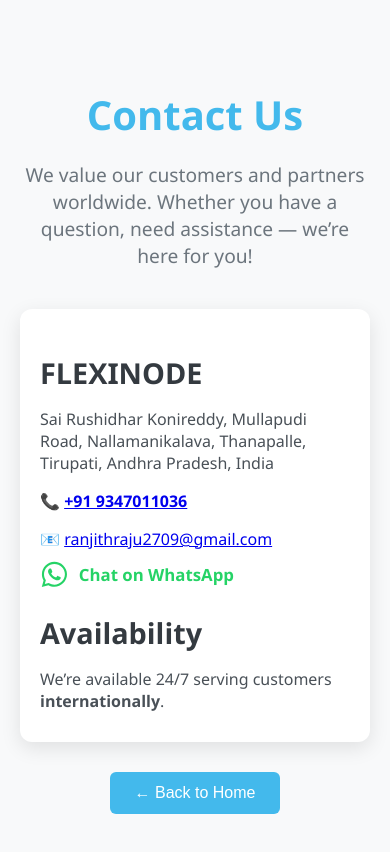
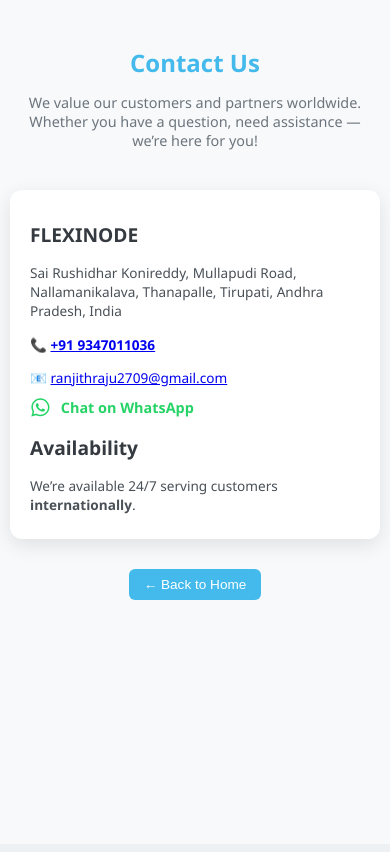
Before and after one commit to Ranjith2709/DataBase_Frontend, a React (Create React App) app: page /contact in a window 390 px wide. Shown: the top 852 px of the page. Built offline with nearby package versions, Linux system fonts and the light colour scheme; no server answers.

Commit message:
responsive devices

```diff
--- a/src/AdminPage.css
+++ b/src/AdminPage.css
@@ -1,10 +1,11 @@
-/* AdminPage.css */
+/* AdminPage.css - Responsive Version */
 
 .admin-container {
-  padding: 40px;
+  padding: 40px 20px; /* added horizontal padding for small screens */
   font-family: "Segoe UI", Tahoma, Geneva, Verdana, sans-serif;
   background-color: #f8f9fa;
   min-height: 100vh;
+  box-sizing: border-box;
 }
 
 .admin-header {
@@ -23,18 +24,22 @@
   color: #6c757d;
 }
 
+/* Table container */
 .table-container {
   overflow-x: auto;
   background-color: #fff;
   border-radius: 10px;
   box-shadow: 0 4px 15px rgba(0, 0, 0, 0.1);
   padding: 20px;
+  width: 100%;
+  box-sizing: border-box;
 }
 
+/* Users table */
 .users-table {
   width: 100%;
   border-collapse: collapse;
-  min-width: 600px;
+  min-width: 600px; /* ensures table doesn't shrink too much */
 }
 
 .users-table th,
@@ -73,7 +78,6 @@
   font-size: 1.1rem;
 }
 
-
 /* Back button styling */
 .back-btn-container {
   display: flex;
@@ -93,5 +97,58 @@
 }
 
 .back-btn:hover {
-  background-color: #43b9ec;
+  background-color: #13aeec;
 }
+
+/* 🌟 Responsive adjustments */
+@media screen and (max-width: 1200px) {
+  .admin-header h1 {
+    font-size: 2.2rem;
+  }
+  .admin-header h2 {
+    font-size: 1.3rem;
+  }
+  .back-btn {
+    padding: 10px 20px;
+    font-size: 0.95rem;
+  }
+}
+
+@media screen and (max-width: 768px) {
+  .admin-header h1 {
+    font-size: 1.8rem;
+  }
+  .admin-header h2 {
+    font-size: 1.1rem;
+  }
+  .users-table th,
+  .users-table td {
+    padding: 10px 12px;
+    font-size: 0.9rem;
+  }
+  .back-btn {
+    padding: 8px 18px;
+    font-size: 0.9rem;
+  }
+}
+
+@media screen and (max-width: 480px) {
+  .admin-header h1 {
+    font-size: 1.5rem;
+  }
+  .admin-header h2 {
+    font-size: 1rem;
+  }
+  .users-table {
+    min-width: 0; /* table can shrink */
+    font-size: 0.85rem;
+  }
+  .users-table th,
+  .users-table td {
+    padding: 8px 10px;
+  }
+  .back-btn {
+    padding: 6px 15px;
+    font-size: 0.85rem;
+  }
+}
--- a/src/ContactPage.css
+++ b/src/ContactPage.css
@@ -1,9 +1,12 @@
+/* ContactPage.css - Responsive Version */
+
 .contact-container {
-  padding: 60px 20px;
+  padding: 60px 20px; /* horizontal padding for small screens */
   font-family: "Segoe UI", Tahoma, Geneva, Verdana, sans-serif;
   background-color: #f8f9fa;
   min-height: 100vh;
   color: #343a40;
+  box-sizing: border-box;
 }
 
 .contact-header {
@@ -22,6 +25,7 @@
   color: #6c757d;
 }
 
+/* Contact card styling */
 .contact-card {
   max-width: 700px;
   margin: 0 auto;
@@ -29,6 +33,7 @@
   border-radius: 12px;
   padding: 30px 40px;
   box-shadow: 0 6px 20px rgba(0, 0, 0, 0.1);
+  box-sizing: border-box;
 }
 
 .contact-card h2 {
@@ -54,7 +59,7 @@
   margin-bottom: 15px;
 }
 
-/* ✅ WhatsApp alignment fix */
+/* WhatsApp alignment fix */
 .whatsapp {
   display: flex;
   align-items: center;
@@ -78,12 +83,6 @@
   text-decoration: underline;
 }
 
-@media (max-width: 768px) {
-  .contact-card {
-    padding: 20px;
-  }
-}
-
 /* Back button styling */
 .back-btn-container {
   display: flex;
@@ -105,3 +104,84 @@
 .back-btn:hover {
   background-color: #2ca9d7;
 }
+
+/* 🌟 Responsive adjustments */
+@media screen and (max-width: 1200px) {
+  .contact-header h1 {
+    font-size: 2.2rem;
+  }
+  .contact-header p {
+    font-size: 1.1rem;
+  }
+  .contact-card h2 {
+    font-size: 1.6rem;
+  }
+  .contact-card p,
+  .contact-card span {
+    font-size: 0.95rem;
+  }
+}
+
+@media screen and (max-width: 768px) {
+  .contact-container {
+    padding: 40px 15px;
+  }
+  .contact-header h1 {
+    font-size: 1.8rem;
+  }
+  .contact-header p {
+    font-size: 1rem;
+  }
+  .contact-card {
+    padding: 20px;
+  }
+  .contact-card h2 {
+    font-size: 1.4rem;
+  }
+  .contact-card p,
+  .contact-card span {
+    font-size: 0.9rem;
+  }
+  .whatsapp-icon {
+    font-size: 1.5rem;
+  }
+  .whatsapp a {
+    font-size: 0.95rem;
+  }
+  .back-btn {
+    padding: 10px 20px;
+    font-size: 0.95rem;
+  }
+}
+
+@media screen and (max-width: 480px) {
+  .contact-container {
+    padding: 30px 10px;
+  }
+  .contact-header h1 {
+    font-size: 1.5rem;
+  }
+  .contact-header p {
+    font-size: 0.9rem;
+  }
+  .contact-card {
+    padding: 15px 20px;
+  }
+  .contact-card h2 {
+    font-size: 1.2rem;
+  }
+  .contact-card p,
+  .contact-card span {
+    font-size: 0.85rem;
+  }
+  .whatsapp-icon {
+    font-size: 1.3rem;
+  }
+  .whatsapp a {
+    font-size: 0.9rem;
+  }
+  .back-btn {
+    padding: 8px 15px;
+    font-size: 0.85rem;
+  }
+}
--- a/src/Header.css
+++ b/src/Header.css
@@ -1,4 +1,4 @@
-/* Header.css - Cleaned Version */
+/* 🌟 Header Base Styling */
 .home-header {
   display: flex;
   justify-content: space-between;
@@ -11,8 +11,10 @@
   width: 98%;
   top: 0;
   z-index: 1000;
+  flex-wrap: wrap;
 }
 
+/* 🏷️ Logo */
 .logo-container {
   display: flex;
   align-items: center;
@@ -24,6 +26,7 @@
   cursor: pointer;
 }
 
+/* 🔗 Right Section (Nav + User Info) */
 .right-section {
   display: flex;
   align-items: center;
@@ -53,6 +56,7 @@
   background: #13aeec;
 }
 
+/* 👤 User Info */
 .user-info {
   display: flex;
   align-items: center;
@@ -83,6 +87,7 @@
   border: 2px solid white;
 }
 
+/* 📂 Dropdown Menu */
 .dropdown-menu {
   position: absolute;
   top: 50px;
@@ -125,7 +130,7 @@
   color: #000;
 }
 
-/* Modal styles */
+/* 🧩 Modal Styles */
 .modal-overlay {
   position: fixed;
   top: 0;
@@ -205,6 +210,7 @@
   background: #d1d5db;
 }
 
+/* ✨ Fade Animation */
 @keyframes fadeIn {
   from {
     opacity: 0;
@@ -215,3 +221,83 @@
     transform: scale(1);
   }
 }
+
+/* 📱 Responsive Styles */
+
+/* Small phones */
+@media (max-width: 480px) {
+  .home-header {
+    flex-direction: column;
+    align-items: flex-start;
+    padding: 10px;
+  }
+
+  .logo {
+    height: 40px;
+  }
+
+  .right-section {
+    flex-direction: column;
+    align-items: flex-start;
+    width: 100%;
+    gap: 10px;
+    margin-top: 5px;
+  }
+
+  .nav-links {
+    flex-direction: column;
+    width: 100%;
+    gap: 8px;
+  }
+
+  .nav-btn {
+    width: 100%;
+    text-align: left;
+    font-size: 14px;
+    padding: 8px;
+  }
+
+  .user-info {
+    width: 100%;
+    justify-content: space-between;
+  }
+
+  .user-name {
+    font-size: 14px;
+  }
+}
+
+/* Tablets (portrait and landscape) */
+@media (min-width: 481px) and (max-width: 768px) {
+  .home-header {
+    padding: 10px 15px;
+  }
+
+  .logo {
+    height: 45px;
+  }
+
+  .nav-btn {
+    font-size: 15px;
+    padding: 6px 10px;
+  }
+
+  .user-name {
+    font-size: 15px;
+  }
+}
+
+/* Large tablets and small laptops */
+@media (min-width: 769px) and (max-width: 1024px) {
+  .home-header {
+    padding: 8px 20px;
+  }
+
+  .nav-btn {
+    font-size: 15px;
+  }
+
+  .user-name {
+    font-size: 15px;
+  }
+}
--- a/src/StorageSlider.css
+++ b/src/StorageSlider.css
@@ -1,50 +1,34 @@
 body {
-  font-family: 'Inter', sans-serif;
+  font-family: "Inter", sans-serif;
   background-color: #eef1f4;
   margin: 0;
   padding: 0;
   overflow-x: hidden;
-  overflow-y: auto; /* Ensure vertical scrolling is enabled */
+  overflow-y: auto;
 }
 
 .payment-dialog-container {
   display: flex;
-  flex-direction: column; /* stack sections vertically */
-  justify-content: flex-start; /* start from top */
+  flex-direction: column;
+  justify-content: flex-start;
   align-items: center;
   gap: 30px;
   max-width: 800px;
-  width: 90%; /* responsive width */
-  margin: 50px auto; /* keep top/bottom spacing */
+  width: 90%;
+  margin: 50px auto;
   background: #ffffff;
   border-radius: 12px;
   box-shadow: 0 10px 30px rgba(0, 0, 0, 0.08);
   padding: 40px;
-  overflow-y: visible; /* allow internal content to expand */
+  transition: all 0.3s ease-in-out;
 }
 
-.slider-section, .payment-section {
-  flex: 1 1 auto; /* allow sections to grow */
-  width: 100%; /* full width inside container */
+.slider-section,
+.payment-section {
+  width: 100%;
   padding: 20px;
   border-radius: 8px;
 }
-
-/* Optional: make the page scrollable even if container is tall */
-html, body {
-  height: auto; /* don't lock to 100vh */
-}
-
-/* Responsive adjustments */
-@media (max-width: 768px) {
-  .payment-dialog-container {
-    flex-direction: column;
-    padding: 20px;
-    gap: 20px;
-    margin: 20px auto; /* smaller spacing on mobile */
-  }
-}
-
 
 .slider-section {
   background: #f8f9fa;
@@ -69,20 +53,19 @@
   outline: none;
   height: 8px;
   border-radius: 5px;
-  transition: opacity .2s;
+  transition: opacity 0.2s;
   cursor: pointer;
 }
 
 .styled-slider::-webkit-slider-thumb {
   -webkit-appearance: none;
-  appearance: none;
   width: 20px;
   height: 20px;
   background: #007bff;
-  cursor: pointer;
   border-radius: 50%;
   border: 3px solid #fff;
   box-shadow: 0 0 5px rgba(0, 0, 0, 0.2);
+  cursor: pointer;
 }
 
 .details-row {
@@ -125,7 +108,6 @@
   display: flex;
   flex-direction: column;
   align-items: center;
-  justify-content: center;
   text-align: center;
 }
 
@@ -138,13 +120,13 @@
   border-radius: 12px;
   transition: all 0.5s ease-in-out;
   width: 100%;
-  max-width: 250px;
+  max-width: 280px;
   box-shadow: 0 4px 15px rgba(0, 0, 0, 0.05);
 }
 
 .qr-code-container p {
-  font-size: 0.9rem;
-  color: #666;
+  font-size: 0.95rem;
+  color: #555;
   margin: 0 0 15px 0;
 }
 
@@ -181,11 +163,13 @@
   cursor: pointer;
   transition: background-color 0.3s, transform 0.1s;
   width: 100%;
-  margin-top: 20px;
+  max-width: 250px;
+  margin-top: 15px;
 }
 
 .pay-btn:hover {
   background-color: #0056b3;
+  transform: scale(1.02);
 }
 
 .pay-btn:disabled {
@@ -201,11 +185,69 @@
   text-align: center;
 }
 
-/* Responsive adjustments */
+.pay-button-container p {
+  font-size: 0.95rem;
+  color: #666;
+  margin-bottom: 10px;
+}
+
+/* 🔹 Mobile & Tablet Responsive Styling */
 @media (max-width: 768px) {
   .payment-dialog-container {
-    flex-direction: column;
+    margin: 20px auto;
     padding: 20px;
     gap: 20px;
+    width: 95%;
+  }
+
+  .section-title {
+    font-size: 1.3rem;
+  }
+
+  .details-row {
+    flex-direction: column;
+    gap: 10px;
+    align-items: center;
+  }
+
+  .pay-btn {
+    font-size: 1rem;
+    padding: 14px 20px;
+  }
+
+  .qr-code-container {
+    max-width: 220px;
+    padding: 20px;
   }
 }
+
+/* 🔹 Extra Small Devices (Phones < 480px) */
+@media (max-width: 480px) {
+  .payment-dialog-container {
+    margin: 10px;
+    padding: 15px;
+  }
+
+  .section-title {
+    font-size: 1.2rem;
+  }
+
+  .details-row p {
+    font-size: 0.9rem;
+  }
+
+  .upi-input {
+    font-size: 0.9rem;
+    padding: 10px;
+  }
+
+  .pay-btn {
+    font-size: 0.9rem;
+    padding: 12px 18px;
+  }
+
+  .qr-code-container {
+    padding: 15px;
+    max-width: 200px;
+  }
+}
```
Also changed, not shown: src/GoogleAuth.css (+74 -17 lines), src/StorageSlider.js (+20 -6 lines).
